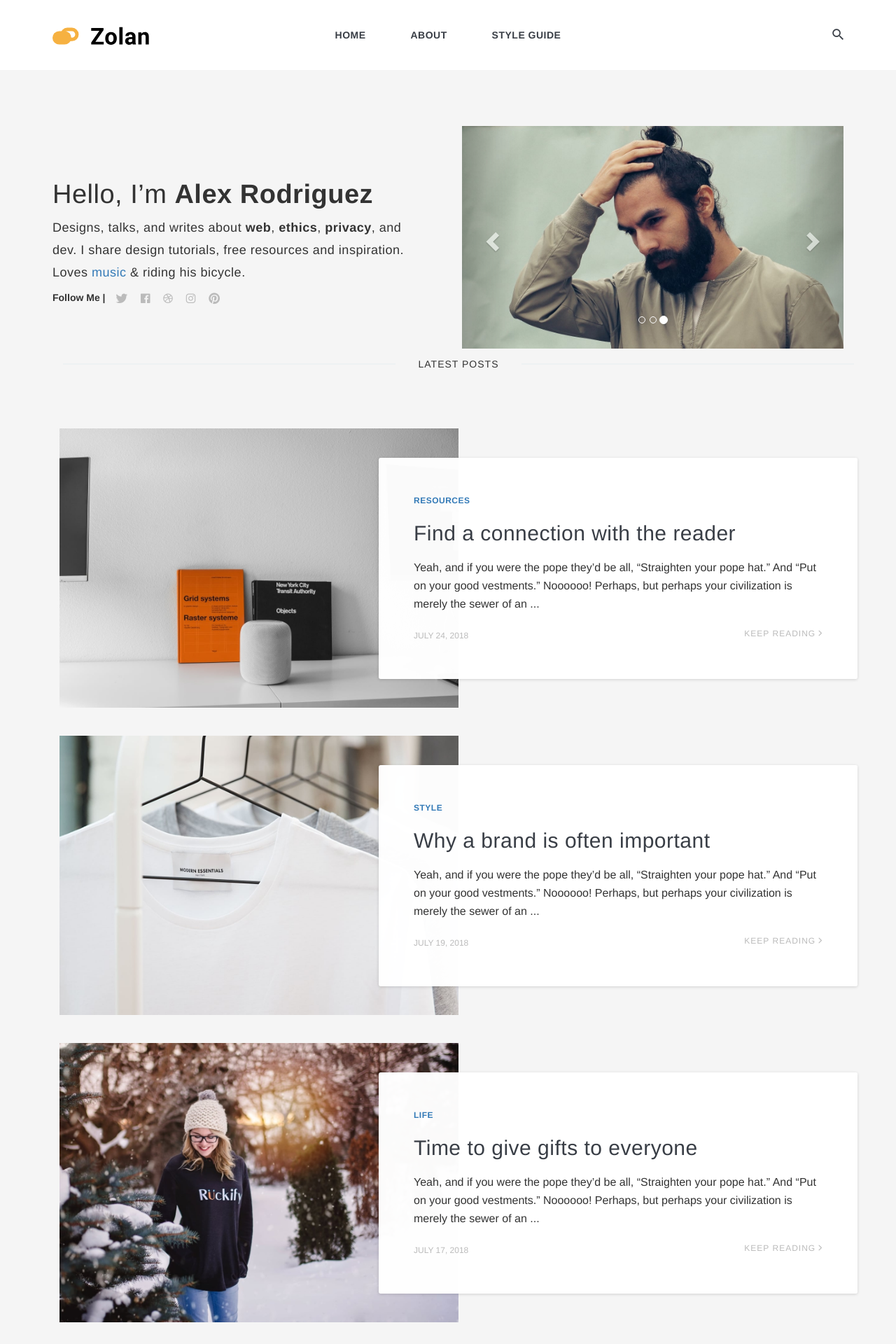
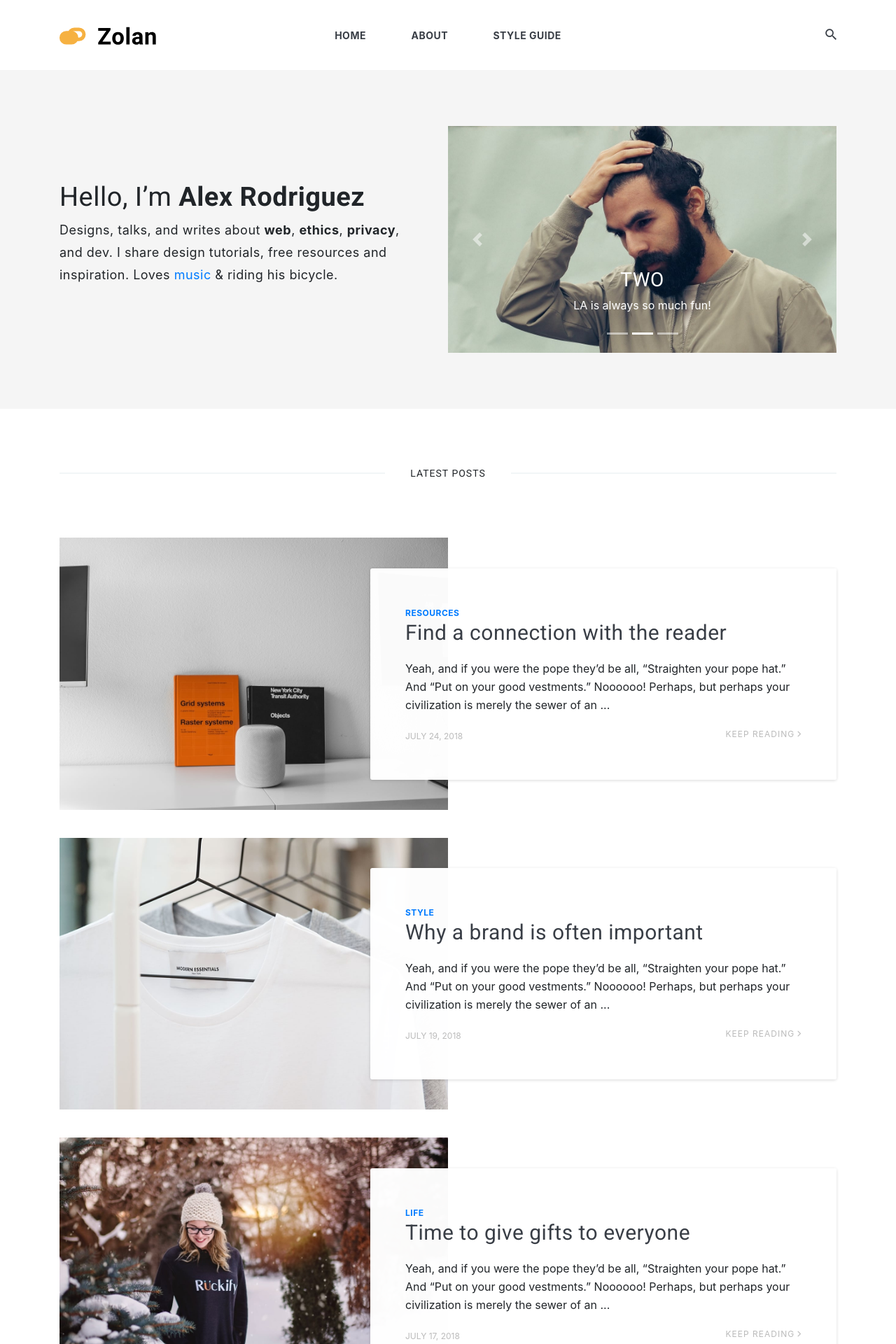
Before and after one commit to meetprakhar/projecthawk, a Jekyll site: the page built from index.html, in a window 1280 px wide. Shown: the top 1920 px of the page at 70% size. Built offline with Jekyll 4.4.1, drawn with Linux system fonts in a browser that asks for light colours; nearby versions of some CDN libraries; the list of posts is cut into pages by our own code.

Commit message:
Carusoul Editted to BootStap

```diff
--- a/_includes/css/custom.css
+++ b/_includes/css/custom.css
@@ -1,94 +1,39 @@
-* {box-sizing:border-box}
+.header_h{
+  display: flex;
+  flex-direction: row;
+  flex-wrap: wrap;
 
-/* Slideshow container */
-.slideshow-container {
-  max-width: 1000px;
-  position: relative;
-  margin: auto;
+  justify-content: center;
+  align-items: center;
+
 }
 
-/* Hide the images by default */
-.mySlides {
-  display: none;
+.content_h{
+  max-width: 50%;
 }
 
-/* Next & previous buttons */
-.prev, .next {
-  cursor: pointer;
-  position: absolute;
-  top: 50%;
-  width: auto;
-  margin-top: -22px;
-  padding: 16px;
-  color: white;
-  font-weight: bold;
-  font-size: 18px;
-  transition: 0.6s ease;
-  border-radius: 0 3px 3px 0;
-  user-select: none;
+.image_h{
+  max-width: 50%;
 }
 
-/* Position the "next button" to the right */
-.next {
-  right: 0;
-  border-radius: 3px 0 0 3px;
+@media screen and (max-width: 1280px) {}
+@media screen and (max-width: 980px) {}
+@media screen and (max-width: 980px) and (orientation: portrait) {}
+@media screen and (max-width: 756px) {}
+@media screen and (max-width: 756px) and (orientation: landscape) {}
+@media screen and (max-width: 756px) and (orientation: portrait) {
+
+  .content_h{
+
+    order: 2;
+    max-width: 100%;
+  }
+
+  .image_h{
+    order: 1;
+    margin: 20px auto;
+    max-width: 100%;
+  }
 }
-
-/* On hover, add a black background color with a little bit see-through */
-.prev:hover, .next:hover {
-  background-color: rgba(0,0,0,0.8);
-}
-
-/* Caption text */
-.text {
-  color: #f2f2f2;
-  font-size: 15px;
-  padding: 8px 12px;
-  position: absolute;
-  bottom: 8px;
-  width: 100%;
-  text-align: center;
-}
-
-/* Number text (1/3 etc) */
-.numbertext {
-  color: #f2f2f2;
-  font-size: 12px;
-  padding: 8px 12px;
-  position: absolute;
-  top: 0;
-}
-
-/* The dots/bullets/indicators */
-.dot {
-  cursor: pointer;
-  height: 15px;
-  width: 15px;
-  margin: 0 2px;
-  background-color: #bbb;
-  border-radius: 50%;
-  display: inline-block;
-  transition: background-color 0.6s ease;
-}
-
-.active, .dot:hover {
-  background-color: #717171;
-}
-
-/* Fading animation */
-.fade {
-  -webkit-animation-name: fade;
-  -webkit-animation-duration: 1.5s;
-  animation-name: fade;
-  animation-duration: 1.5s;
-}
-
-@-webkit-keyframes fade {
-  from {opacity: .4}
-  to {opacity: 1}
-}
-
-@keyframes fade {
-  from {opacity: .4}
-  to {opacity: 1}
-}
+@media screen and (max-width: 480px) and (orientation: landscape) {}
+@media screen and (max-width: 480px) and (orientation: portrait) {}
--- a/_includes/head.html
+++ b/_includes/head.html
@@ -15,9 +15,12 @@
   <link href="https://unpkg.com/ionicons@4.2.2/dist/css/ionicons.min.css" rel="stylesheet">
 
   <style>
+
+  {% include css/custom.css %}
+
   {% capture include_to_scssify %}
-    {% include main.scss %}
-    {% include css/custom.css %}
+  {% include main.scss %}
+
   {% endcapture %}
   {{ include_to_scssify | scssify }}
   </style>
--- a/_includes/hero.html
+++ b/_includes/hero.html
@@ -1,69 +1,79 @@
 <meta name="viewport" content="width=device-width, initial-scale=1">
+
+<link rel="stylesheet" href="https://maxcdn.bootstrapcdn.com/bootstrap/4.5.2/css/bootstrap.min.css">
+
 <!-- begin c-hero -->
 <div class="hero">
   <div class="container">
-    <div class="row">
-      <div class="col col-6 col-t-12 last-item">
+
+    <div class="header_h">
+
+      <div class="content_h">
         <div class="hero__content">
-          <h1 class="hero__title">{{ site.data.settings.author.say-hello }}</h1>
-          <p class="hero__subtitle">{{ site.data.settings.author.bio }}</p>
-          <div class="hero__social">
-            <span class="hero__social-title">Follow Me |</span>
-            {% include contact-link.html %}
-          </div>
+          <h1 class="hero__title">{{ site.data.settings.intro.say-hello }}</h1>
+          <p class="hero__subtitle">{{ site.data.settings.intro.bio }}</p>
         </div>
       </div>
-      <div class="col col-6 col-t-12">
-        <div class="hero__image">
+      <div class="image_h">
 
-        <!--<img src="{{site.baseurl}}/images/{{ site.data.settings.author.image }}" alt="">-->
-        <style>
-          .carousel-inner > .item > img,
-          .carousel-inner > .item > a > img {
-            width: 100%;
-            margin: auto;
-          }
-        </style>
+          <!--THIS IS CAROUSEL | Change data-interval for speed-->
+          <div id="hero_carousel" class="carousel slide" data-ride="carousel" data-interval="3000">
 
-        <div>
-          <!--Change data interval time for speed in ms-->
-          <div id="hero_carousel" class="carousel slide" data-ride="carousel" data-interval="2000">
             <!-- Indicators -->
-            <ol class="carousel-indicators">
+            <ul class="carousel-indicators">
               <li data-target="#hero_carousel" data-slide-to="0" class="active"></li>
               <li data-target="#hero_carousel" data-slide-to="1"></li>
               <li data-target="#hero_carousel" data-slide-to="2"></li>
-            </ol>
+            </ul>
 
-            <!-- Wrapper for slides -->
-            <div class="carousel-inner" role="listbox">
-              <div class="item active">
-                <img class="d-block w-100" src="{{site.baseurl}}/images/01.jpg">
+            <!-- The slideshow -->
+            <div class="carousel-inner">
+
+              <div class="carousel-item active">
+                <img src="{{site.baseurl}}/images/01.jpg" alt="Los Angeles">
+                <div class="carousel-caption">
+                  <h3>ONE</h3>
+                  <p>LA is always so much fun!</p>
+                </div>
               </div>
-
-              <div class="item">
-                <img class="d-block w-100" src="{{site.baseurl}}/images/01.jpg">
+              <div class="carousel-item">
+                <img src="{{site.baseurl}}/images/01.jpg" alt="Chicago">
+                <div class="carousel-caption">
+                  <h3>TWO</h3>
+                  <p>LA is always so much fun!</p>
+                </div>
               </div>
-
-              <div class="item">
-                <img class="d-block w-100" src="{{site.baseurl}}/images/01.jpg">
+              <div class="carousel-item">
+                <img src="{{site.baseurl}}/images/01.jpg" alt="New York">
+                <div class="carousel-caption">
+                  <h3>THREE</h3>
+                  <p>LA is always so much fun!</p>
+                </div>
               </div>
+            </div>
 
             <!-- Left and right controls -->
-            <a class="left carousel-control" href="#hero_carousel" role="button" data-slide="prev">
-              <span class="glyphicon glyphicon-chevron-left" aria-hidden="true"></span>
-              <span class="sr-only">Previous</span>
+            <a class="carousel-control-prev" href="#hero_carousel" data-slide="prev">
+              <span class="carousel-control-prev-icon"></span>
             </a>
-            <a class="right carousel-control" href="#hero_carousel" role="button" data-slide="next">
-              <span class="glyphicon glyphicon-chevron-right" aria-hidden="true"></span>
-              <span class="sr-only">Next</span>
+            <a class="carousel-control-next" href="#hero_carousel" data-slide="next">
+              <span class="carousel-control-next-icon"></span>
             </a>
+
           </div>
 
 
-        </div>
       </div>
+
     </div>
+
   </div>
 </div>
 <!-- end hero -->
+
+<!--
+<div class="hero__social">
+  <span class="hero__social-title">Follow Me |</span>
+  {% include contact-link.html %}
+</div>
+-->
--- a/_includes/javascripts.html
+++ b/_includes/javascripts.html
@@ -15,6 +15,6 @@
 <script src="{{ site.baseurl }}/js/vendors/jquery.fitvids.js"></script>
 <script src="{{ site.baseurl }}/js/common.js"></script>
 
-<link rel="stylesheet" href="https://maxcdn.bootstrapcdn.com/bootstrap/3.4.1/css/bootstrap.min.css">
 <script src="https://ajax.googleapis.com/ajax/libs/jquery/3.5.1/jquery.min.js"></script>
-<script src="https://maxcdn.bootstrapcdn.com/bootstrap/3.4.1/js/bootstrap.min.js"></script>
+<script src="https://cdnjs.cloudflare.com/ajax/libs/popper.js/1.16.0/umd/popper.min.js"></script>
+<script src="https://maxcdn.bootstrapcdn.com/bootstrap/4.5.2/js/bootstrap.min.js"></script>
--- a/_sass/3-modules/_hero.scss
+++ b/_sass/3-modules/_hero.scss
@@ -36,7 +36,7 @@
   }
 
   .hero__image {
-    img {
+    div {
       box-shadow: 0 1px 4px rgba(0,0,0,0.15);
     }
   }
@@ -69,7 +69,7 @@
     .hero__image {
       margin-bottom: 20px;
 
-      img {
+      div {
         box-shadow: none;
       }
     }
```
Also changed, not shown: _data/settings.yml (+14 -4 lines).
